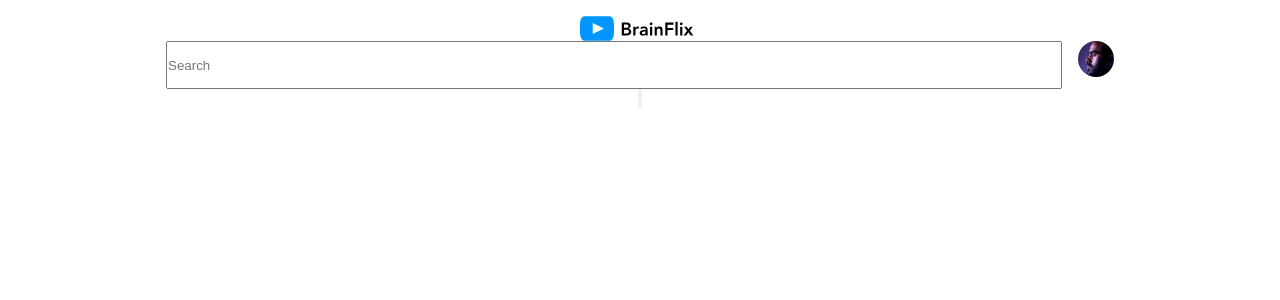
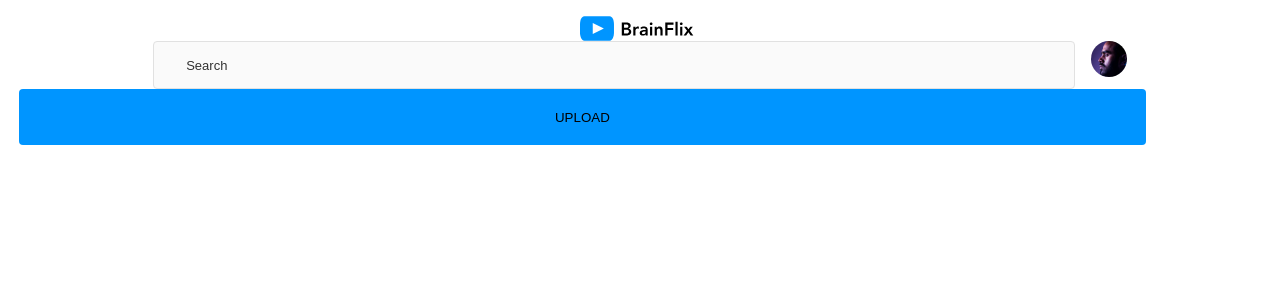
Before and after one commit to persivalef/brainflix, a React (Create React App) app: page / in a window 1280 px wide. Shown: the top 300 px of the page. Built offline with nearby package versions, Linux system fonts and the light colour scheme.

Commit message:
styling header

```diff
--- a/src/components/Header/Header.jsx
+++ b/src/components/Header/Header.jsx
@@ -1,6 +1,8 @@
 import "./Header.scss";
 import logo from "../../assets/Logo/BrainFlix-logo.svg";
 import avatar from "../../assets/images/Mohan-muruge.jpg";
+import searchimage from "../../assets/Icons/search.svg";
+
 
 function Header() {
   return (
@@ -16,7 +18,7 @@ function Header() {
         <input
           type="button"
           class="header__upload-button"
-          placeholder="UPLOAD"
+          value="UPLOAD"
         />
       </section>
       <img class="header__avatar--tablet" src={avatar} alt="avater" />
--- a/src/components/Header/Header.scss
+++ b/src/components/Header/Header.scss
@@ -1,5 +1,6 @@
 @use "../../styles/partials/global" as *;
 @use "../../styles/partials/variables" as *;
+@use "../../styles/partials/mixins" as *;
 
 .header {
   display: flex;
@@ -29,12 +30,42 @@
     display: flex;
   }
 
+  &__search{
+    display: flex;
+  }
+
+  &__search-icon{
+    width: 5vw;
+  }
+
   &__search-bar {
-    width: 70vw;
+    width: 72vw;
     height: 6vh;
+    border: .0625rem solid $color_mercury;
+    background-color: $color_alabaster;
+    border-radius: .25rem;
 
-    &::input {
-      border: solid 0.0625rem;
+    &::placeholder{
+        @include body-fontStyle;
+        color: $color_black;
+        padding: 0 2rem;
+    }
+  }
+
+  &__upload{
+    width: 100%;
+  }
+
+  &__upload-button{
+    width: 88vw;
+    height: 7vh;
+    margin-left: .2rem;
+    background-color: $color_blue;
+    border: transparent;
+    border-radius: .25rem;
+
+    &::placeholder{
+        color: $color_white;
     }
   }
 }
--- a/src/styles/partials/_mixins.scss
+++ b/src/styles/partials/_mixins.scss
@@ -0,0 +1,29 @@
+@mixin header-fontStyle{
+    font-size: 1.5rem;
+    line-height: 2rem;
+    font-weight: 700;
+}
+
+@mixin section-fontStyle{
+    font-size: .75rem;
+    line-height: 1.25rem;
+    font-weight: 700;
+}
+
+@mixin subheader-fontStyle{
+    font-size: .8125rem;
+    line-height: 1.125rem;
+    font-weight: 700;
+}
+
+@mixin body-fontStyle{
+    font-size: .8125rem;
+    line-height: 1.125rem;
+    font-weight: 400;
+}
+
+@mixin label-fontStyle{
+    font-size: .625rem;
+    line-height: 1.25rem;
+    font-weight: 700;
+}
```
